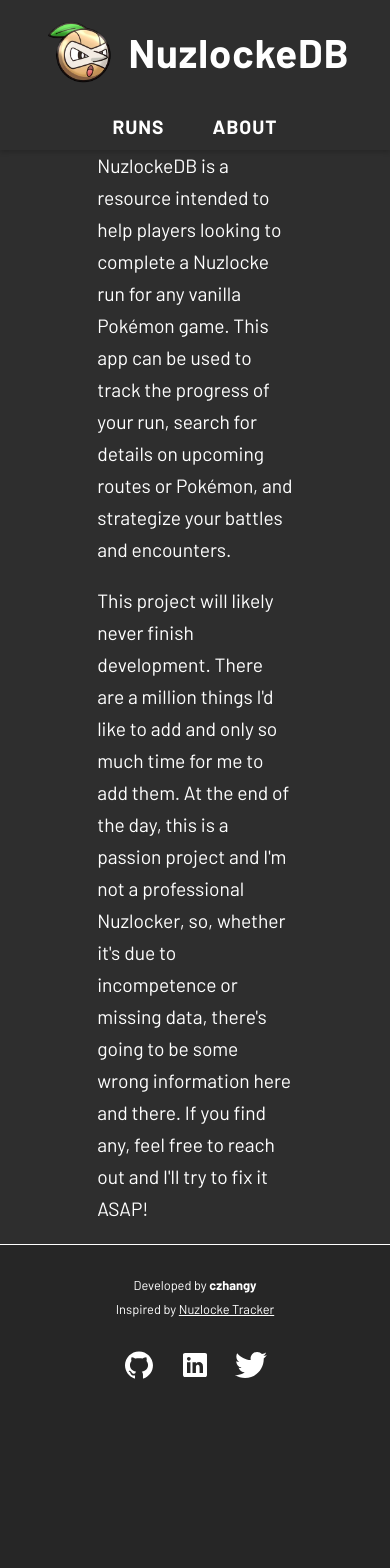
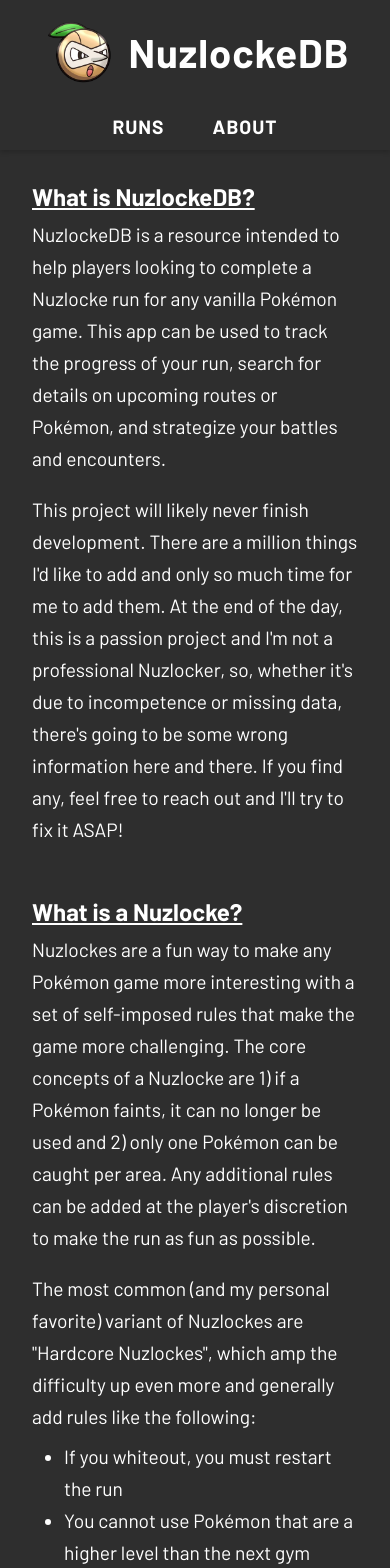
Before and after one commit to czhangy/nuzdocs, a Next.js app: page /about in a window 390 px wide. Shown: the top 1568 px of the page. Before the commit the page ends 1413 px from the top, so only its background shows below. Built offline with nearby package versions, Linux system fonts and the light colour scheme.

Commit message:
Responsive layout

```diff
--- a/src/components/AboutPage/AboutPage.module.scss
+++ b/src/components/AboutPage/AboutPage.module.scss
@@ -3,12 +3,19 @@
 .about-page {
     align-items: center;
     display: flex;
-    gap: 4rem;
+    flex-direction: column;
+    gap: 2rem;
     justify-content: center;
+    padding: 2rem 0;
 
     .section {
-        max-width: 600px;
-        width: 60%;
+        width: 100%;
+
+        .header {
+            font-weight: bold;
+            margin-bottom: 0.5rem;
+            text-decoration: underline;
+        }
 
         .content {
             font-size: 1.2rem;
@@ -30,8 +37,24 @@
             }
         }
     }
+}
 
-    .hidden {
-        display: none;
+@media screen and (min-width: constants.$desktop) {
+    .about-page {
+        flex-direction: row;
+        gap: 4rem;
+
+        .section {
+            max-width: 600px;
+            width: 60%;
+
+            .header {
+                display: none;
+            }
+        }
+
+        .hidden {
+            display: none;
+        }
     }
 }
--- a/src/components/AboutPage/AboutPage.tsx
+++ b/src/components/AboutPage/AboutPage.tsx
@@ -10,6 +10,7 @@ const AboutPage: React.FC = () => {
     return (
         <div className={styles["about-page"]}>
             <section className={`${styles.section} ${currentPage === 0 ? "" : styles.hidden}`}>
+                <h2 className={styles.header}>{pageNames[0]}</h2>
                 <p className={styles.content}>
                     NuzlockeDB is a resource intended to help players looking to complete a Nuzlocke run for any vanilla
                     Pokémon game. This app can be used to track the progress of your run, search for details on upcoming
@@ -26,6 +27,7 @@ const AboutPage: React.FC = () => {
                 <br />
             </section>
             <section className={`${styles.section} ${currentPage === 1 ? "" : styles.hidden}`}>
+                <h2 className={styles.header}>{pageNames[1]}</h2>
                 <p className={styles.content}>
                     Nuzlockes are a fun way to make any Pokémon game more interesting with a set of self-imposed rules
                     that make the game more challenging. The core concepts of a Nuzlocke are 1) if a Pokémon faints, it
@@ -49,6 +51,7 @@ const AboutPage: React.FC = () => {
                 <br />
             </section>
             <section className={`${styles.section} ${currentPage === 2 ? "" : styles.hidden}`}>
+                <h2 className={styles.header}>{pageNames[2]}</h2>
                 <p className={styles.content}>
                     <a
                         href="https://www.reddit.com/r/nuzlocke/"
@@ -122,6 +125,7 @@ const AboutPage: React.FC = () => {
                 </ul>
             </section>
             <section className={`${styles.section} ${currentPage === 3 ? "" : styles.hidden}`}>
+                <h2 className={styles.header}>{pageNames[3]}</h2>
                 <p className={styles.content}>
                     NuzlockeDB was developed by me,{" "}
                     <a href="https://czhangy.io/" target="_blank" rel="noreferrer" className={styles.link}>
```
